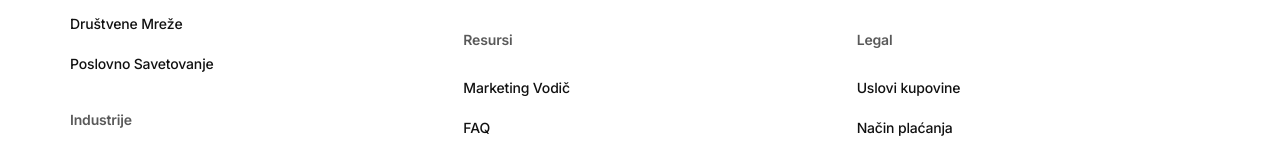
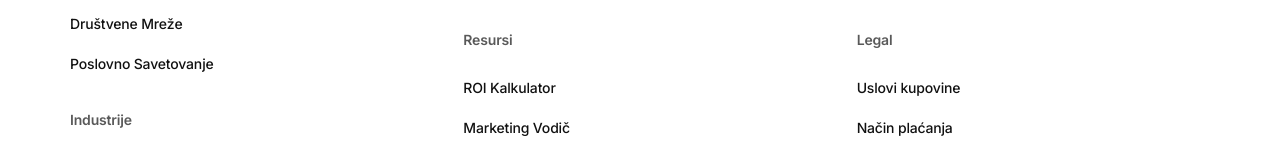
Before and after one commit to xDeathscythe/platinum-zenith, a React (Vite) app: page /blog/1 in a window 1280 px wide. Shown: the part 1039-1199 px from the top of the page. Built offline with nearby package versions, Linux system fonts and the light colour scheme.

Commit message:
Footer: add ROI Kalkulator to Resursi section for internal linking

```diff
--- a/src/components/Footer.jsx
+++ b/src/components/Footer.jsx
@@ -15,6 +15,7 @@ const routeMap = {
   'Case Studies': '/case-studies',
   'Blog': '/blog',
   'Marketing Vodič': '/blog',
+  'ROI Kalkulator': '/alati/roi-kalkulator',
   'FAQ': '/faq',
   'Uslovi korišćenja': '/uslovi-koriscenja',
   'Uslovi kupovine': '/uslovi-kupovine',
@@ -30,7 +31,7 @@ const columns = [
   ],
   [
     { title: 'Kompanija', links: ['O nama', 'Case Studies', 'Blog'] },
-    { title: 'Resursi', links: ['Marketing Vodič', 'FAQ'] },
+    { title: 'Resursi', links: ['ROI Kalkulator', 'Marketing Vodič', 'FAQ'] },
   ],
   [
     { title: 'Kontakt', links: ['aleksandar@platinumzenith.com', '+381 66 816 8929', 'Ruže Šulman 19, Zrenjanin'] },
```
